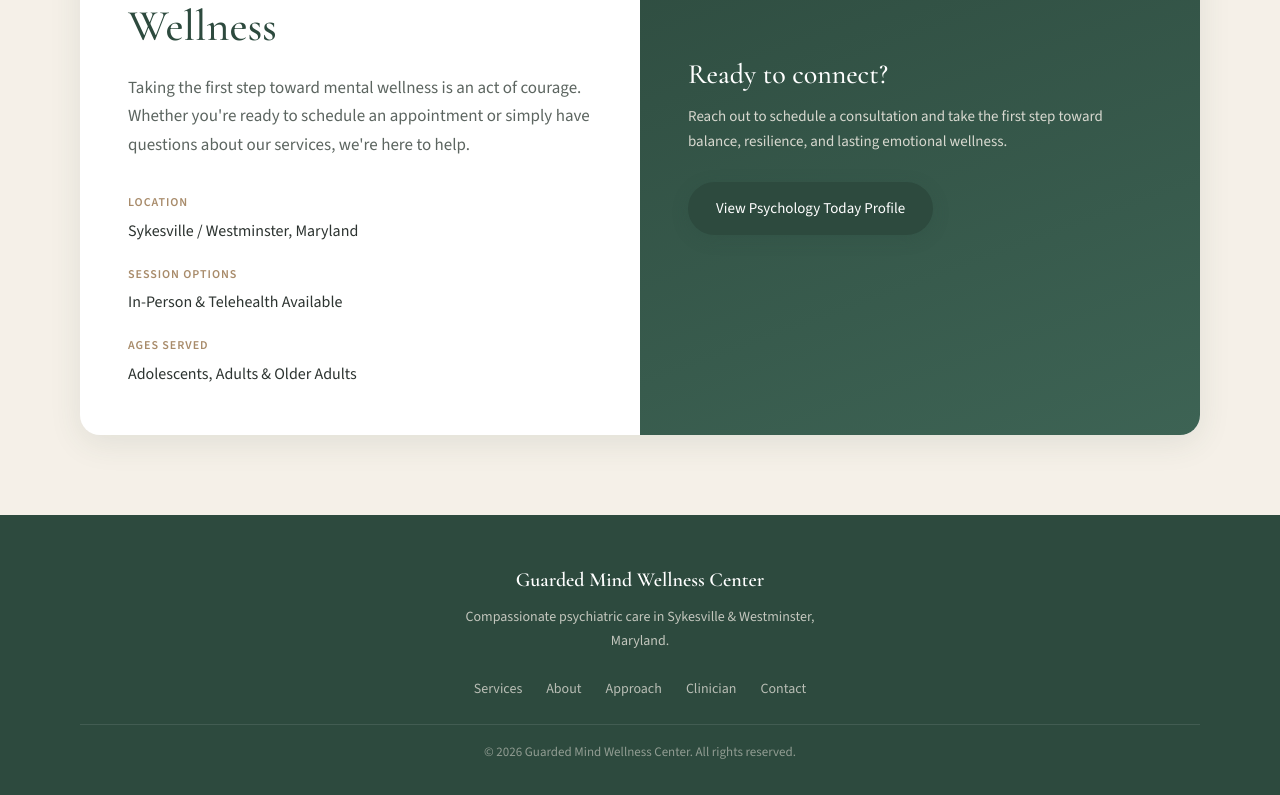
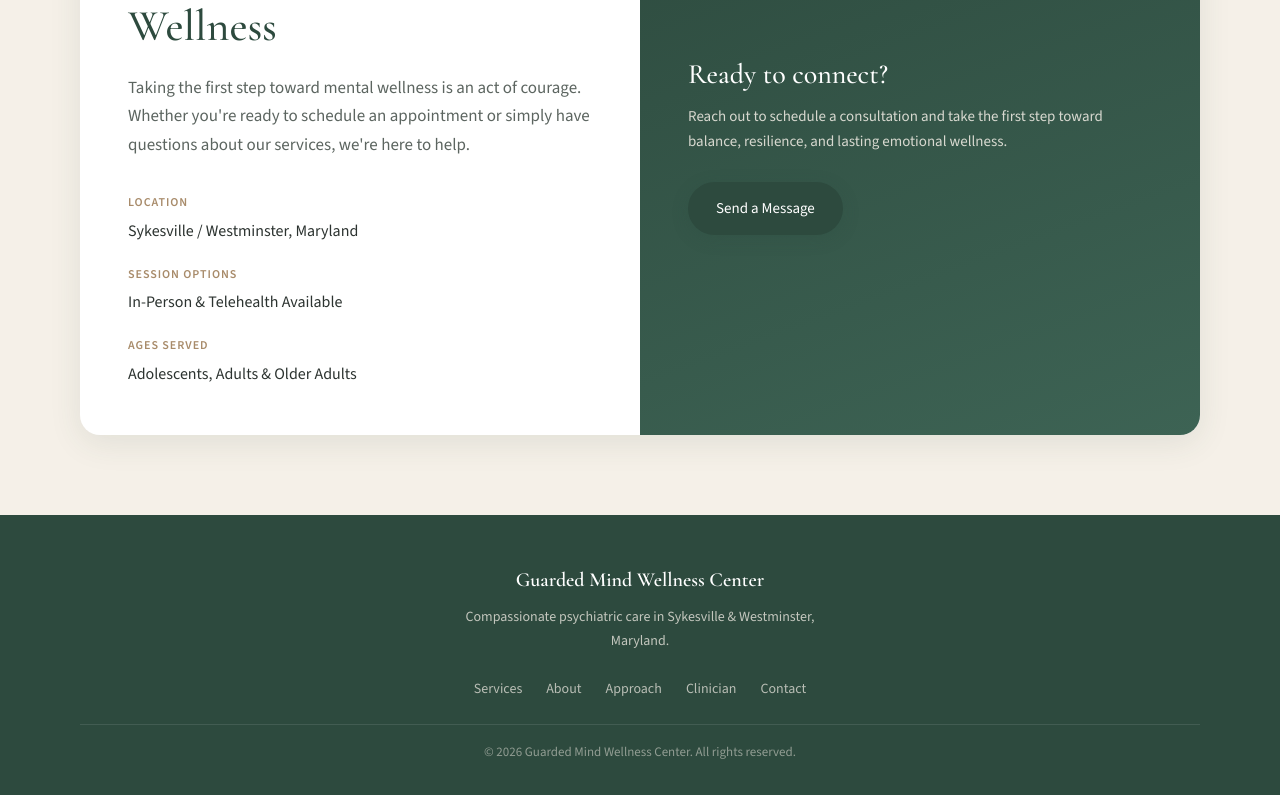
Before and after one commit to ChidinmaMba/guardedmind, a React (Vite) app: page / in a window 1280 px wide. Shown: the part 5648-6443 px from the top of the page. Built offline with nearby package versions, Linux system fonts and the light colour scheme.

Commit message:
send a message

```diff
--- a/src/components/Contact.jsx
+++ b/src/components/Contact.jsx
@@ -37,12 +37,12 @@ export default function Contact() {
               balance, resilience, and lasting emotional wellness.
             </p>
             <a
-              href="https://www.psychologytoday.com/"
+              href="https://chikaodi-mba.clientsecure.me/contact-widget"
               className="btn btn-primary contact__btn"
               target="_blank"
               rel="noopener noreferrer"
             >
-              View Psychology Today Profile
+              Send a Message
             </a>
           </div>
         </div>
```
